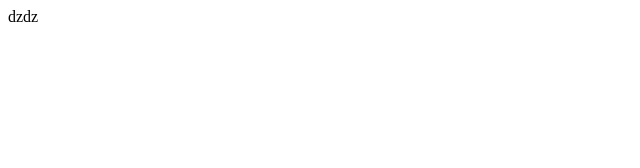
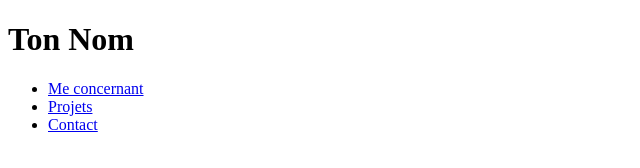
Before and after one commit to hanamichou/Portfolio, a plain HTML site: page index.html in a window 1280 px wide. Shown: the whole page, without its empty margins (0-640 px from the left). Drawn offline with Linux system fonts and the light colour scheme.

Commit message:
Update index.html

```diff
--- a/index.html
+++ b/index.html
@@ -1,6 +1,18 @@
 <!DOCTYPE html>
 <head>
-  <title> </title>
+    <meta charset="UTF-8">
+        <title> Portfolio de Chaïma JALLALI </title>
 </head>
-<body></body>
-dzdz
+<body>
+    <header>
+        <h1>Ton Nom</h1>
+        <nav>
+            <ul>
+                <li><a href="#profil">Me concernant</a></li>
+                <li><a href="#projects">Projets</a></li>
+                <li><a href="#contact">Contact</a></li>
+            </ul>
+        </nav>
+    </header>
+</body>
+</html>
```
